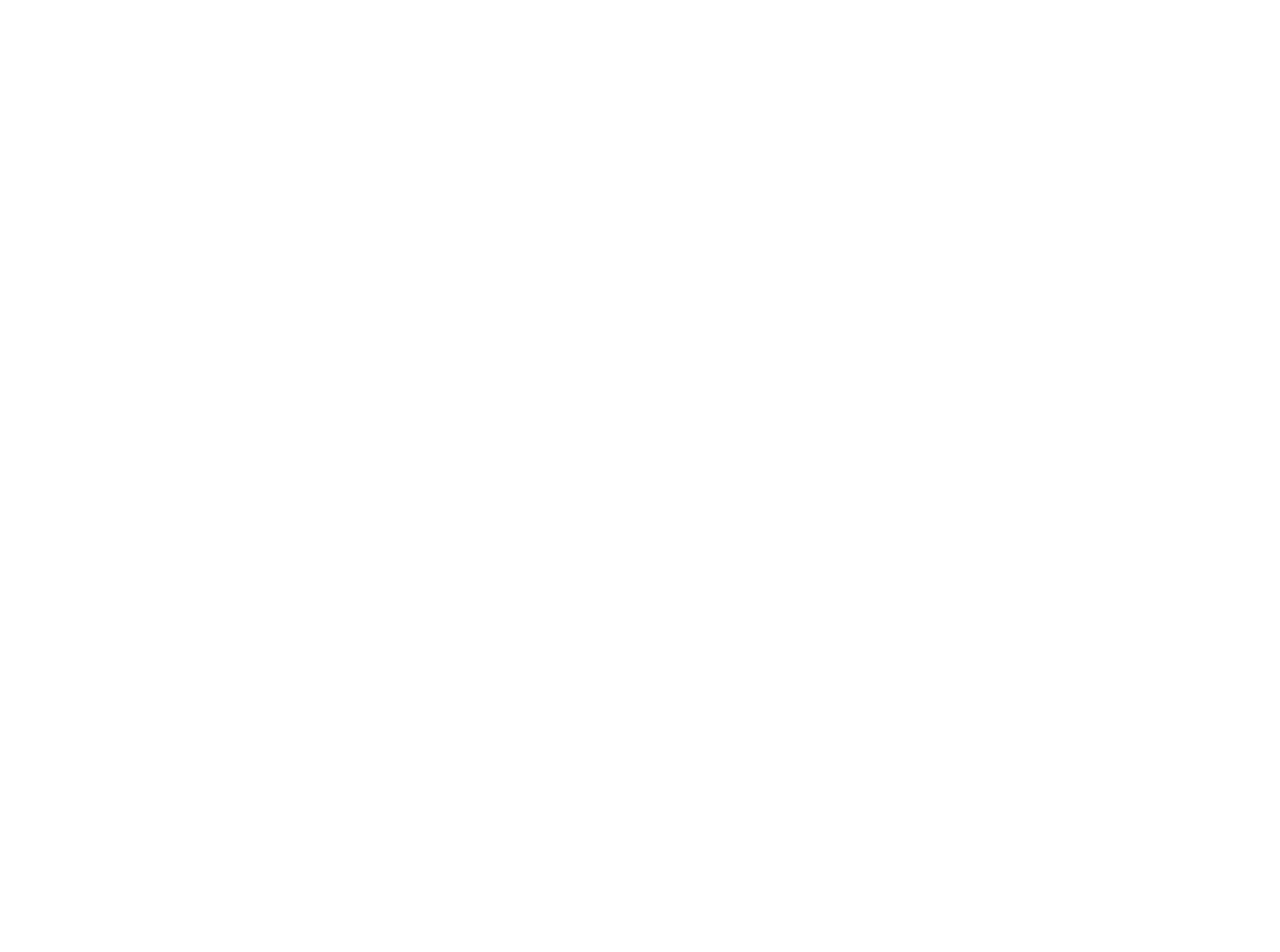
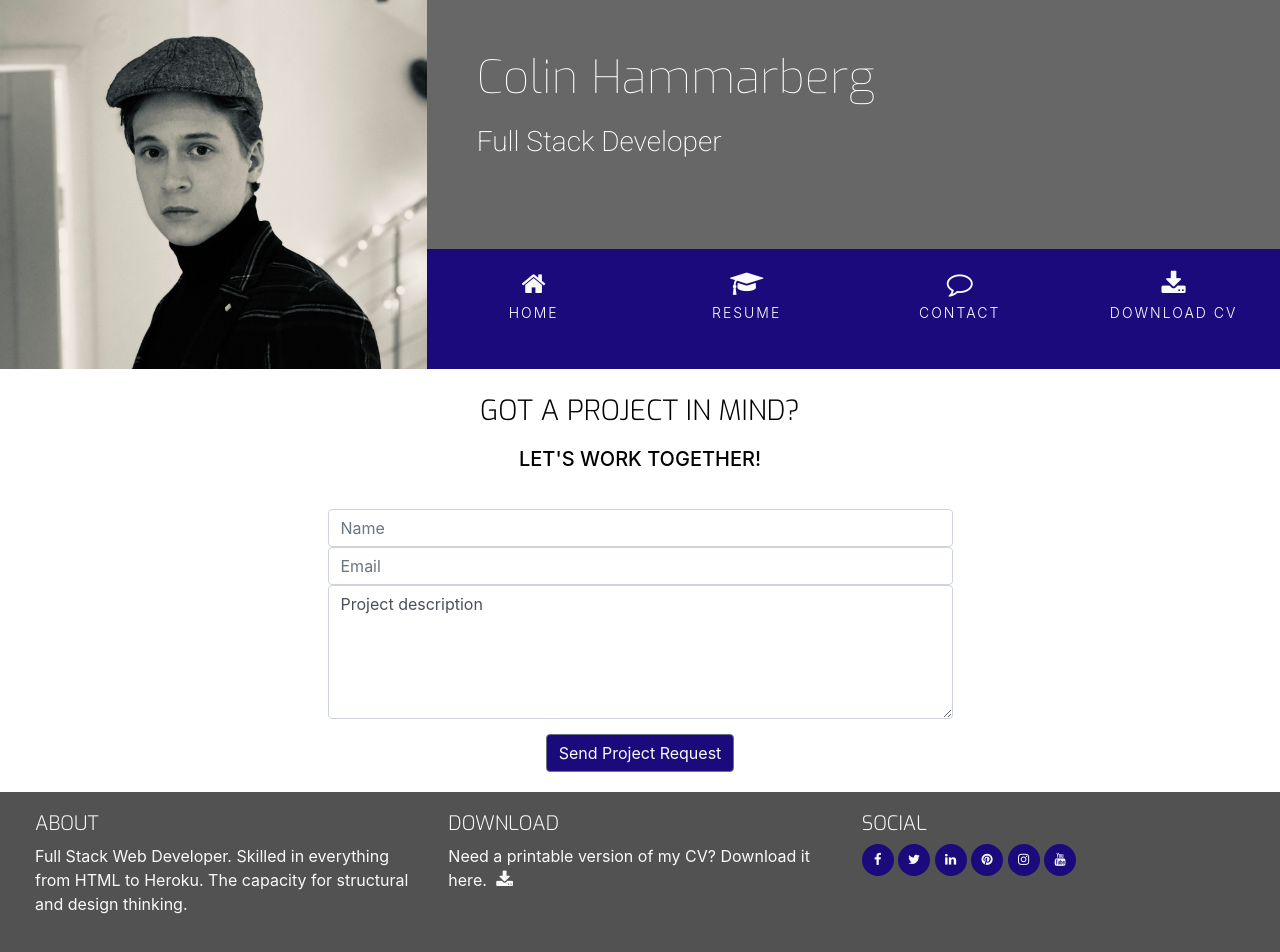
Before and after one commit to ColinHammarberg/Resume, a plain HTML site: page contact.html in a window 1280 px wide. Before the commit the page ends 800 px from the top, so only its background shows below. Drawn offline with nearby package versions, Linux system fonts and the light colour scheme.

Commit message:
first commit

```diff
--- a/assets/css/style.css
+++ b/assets/css/style.css
@@ -50,6 +50,12 @@
 .bg-color-working-info {
     color:#fafafa;
     background-color: #1b0a7c;
+}
+
+.bg-color-contact {
+    background-color:#fff;
+    color: black;
+
 }
 
 
@@ -343,6 +349,34 @@ footer {
     background: #fafafa;
 }
 
-.history-items {
-    margin-bottom: 30px;
+/* ----------------------------------------Contact Form */
+
+.contact-heading {
+    font-family: "Exo", sans-serif;
+    font-weight: 300;
+    margin-top: 25px;
+    margin-bottom:20px;
 }
+
+.center-form {
+    padding-top: 10px;
+    margin: 0 auto;
+    max-width: 70%;
+}
+
+button[type="submit"] {
+    margin-top: 15px;
+    margin-bottom: 20px;
+    color: #fafafa;
+    background-color: #1b0a7c;
+}
+
+/* ----------------------------------------Media Queries */
+
+@media(min-width:992px) {
+.center-form {
+ padding-top: 30px;
+    min-height: 240px;
+    margin: 0 auto;
+    max-width: 50%;
+}
--- a/contact.html
+++ b/contact.html
@@ -0,0 +1,132 @@
+<!DOCTYPE html>
+<html lang="en">
+<head>
+    <meta charset="UTF-8">
+    <meta name="viewport" content="width=device-width, initial-scale=1.0">
+    <meta http-equiv="X-UA-Compatible" content="ie=edge">
+    <link rel="stylesheet" href="https://maxcdn.bootstrapcdn.com/bootstrap/4.2.1/css/bootstrap.min.css" type="text/css" />
+    <link rel="stylesheet" href="https://maxcdn.bootstrapcdn.com/font-awesome/4.7.0/css/font-awesome.min.css" type="text/css" />
+    <link rel="stylesheet" href="https://cdnjs.cloudflare.com/ajax/libs/hover.css/2.1.1/css/hover-min.css" type="text/css" />
+    <link rel="stylesheet" href="assets/css/style.css">
+    <title>Rosie</title>
+</head>
+<body>
+    <header>
+        <div class="row no-gutters">
+            <a class="col-md-4 logo" href="02-index.html"></a>
+            <div class="col-md-8">
+                <div class="row no-gutters bg-color-name-title">
+                    <div class="col heading">
+                        <h1 class="name">Colin Hammarberg
+
+                        </h1>
+                        <h2 class="title"> Full Stack Developer</h2>
+                    </div>
+                </div>
+                <div class="row no-gutters">
+                    <div class="col">
+                        <ul id="nav" class="list-inline menucontainer">
+                            <li class="col-6 col-sm-3 list-inline-item ui-menu-color-home menuitem">
+                                <a href="#" class="hvr-sweep-to-bottom"><i class="fa fa-home" aria-hidden="true"></i><span>Home</span></a>
+                            </li>
+                            <li class="col-6 col-sm-3 list-inline-item ui-menu-color-resume menuitem">
+                                <a href="#" class="hvr-sweep-to-bottom"><i class="fa fa-graduation-cap" aria-hidden="true"></i><span>Resume</span></a>
+                            </li>
+                            <li class="col-6 col-sm-3 list-inline-item ui-menu-color-contact menuitem">
+                                <a href="#" class="hvr-sweep-to-bottom"><i class="fa fa-comment-o" aria-hidden="true"></i><span>Contact</span></a>
+                            </li>
+                            <li class="col-6 col-sm-3 list-inline-item ui-menu-color-download menuitem">
+                                <a href="#" class="hvr-sweep-to-bottom"><i class="fa fa-download" aria-hidden="true"></i><span>Download CV</span></a>
+                            </li>
+                        </ul>
+                    </div>
+                </div>
+            </div>
+        </div>
+    </header>
+    <section class="container-fluid">
+        <div class="row bg-color-contact">
+            <div class="col">
+                <h3 class="contact-heading uppercase text-center">Got a project in mind?</h3>
+                <h5 class="uppercase text-center">Let's work together!</h5>
+                <div class="center-form">
+                    <form>
+                        <input type="text" name="name" id="fullname" class="form-control" Placeholder="Name" required/>
+                        <input type="email" name="email" id="emailaddress" class="form-control" Placeholder="Email" required/>
+                        <textarea rows="5" name="projectsummary" id="projectsummary" class="form-control" placeholder="Project description">Project description</textarea>
+                        <div class="form-row text-center">
+                            <div class="col">
+                                <button type="submit" class="btn btn-secondary">Send Project Request</button>
+                            </div>
+                        </div>
+                    </form>
+                </div>
+            </div>
+        </div>
+    </section>
+
+
+
+    <footer class="container-fluid">
+        <div id="footer-details" class="row">
+            <div class="col-sm-4">
+                <h5 class="uppercase general-sub">About</h5>
+                <p class="inline-block">
+                    Full Stack Web Developer. Skilled in everything from HTML to Heroku. The capacity for structural and design thinking.
+                </p>
+            </div>
+            <div class="col-sm-4">
+                <h5 class="uppercase general-sub">Download</h5>
+                <p class="inline-block">
+                    Need a printable version of my CV? Download it here.
+                    <a href="#" target="_blank" class="cv-pdf">
+                        <i class="fa fa-download" aria-hidden="true"></i>
+                        <span class="sr-only">Download link.</span>
+                    </a>
+                </p>
+            </div>
+            <div class="col-sm-4">
+                <h5 class="uppercase general-sub">Social</h5>
+                <ul class="list-inline social-links">
+                    <li class="list-inline-item">
+                        <a target="_blank" href="#">
+                            <i class="fa fa-facebook" aria-hidden="true"></i>
+                            <span class="sr-only">Facebook</span>
+                        </a>
+                    </li>
+                    <li class="list-inline-item">
+                        <a target="_blank" href="#">
+                            <i class="fa fa-twitter" aria-hidden="true"></i>
+                            <span class="sr-only">Twitter</span>
+                        </a>
+                    </li>
+                    <li class="list-inline-item">
+                        <a target="_blank" href="#">
+                            <i class="fa fa-linkedin" aria-hidden="true"></i>
+                            <span class="sr-only">LinkedIn</span>
+                        </a>
+                    </li>
+                    <li class="list-inline-item">
+                        <a target="_blank" href="#">
+                            <i class="fa fa-pinterest" aria-hidden="true"></i>
+                            <span class="sr-only">Pinterest</span>
+                        </a>
+                    </li>
+                    <li class="list-inline-item">
+                        <a target="_blank" href="#">
+                            <i class="fa fa-instagram" aria-hidden="true"></i>
+                            <span class="sr-only">Instagram</span>
+                        </a>
+                    </li>
+                    <li class="list-inline-item">
+                        <a target="_blank" href="#">
+                            <i class="fa fa-youtube" aria-hidden="true"></i>
+                            <span class="sr-only">YouTube</span>
+                        </a>
+                    </li>
+                </ul>
+            </div>
+        </div>
+    </footer>
+</body>
+</html>
```
Also changed, not shown: resume.html (+2 -2 lines).
